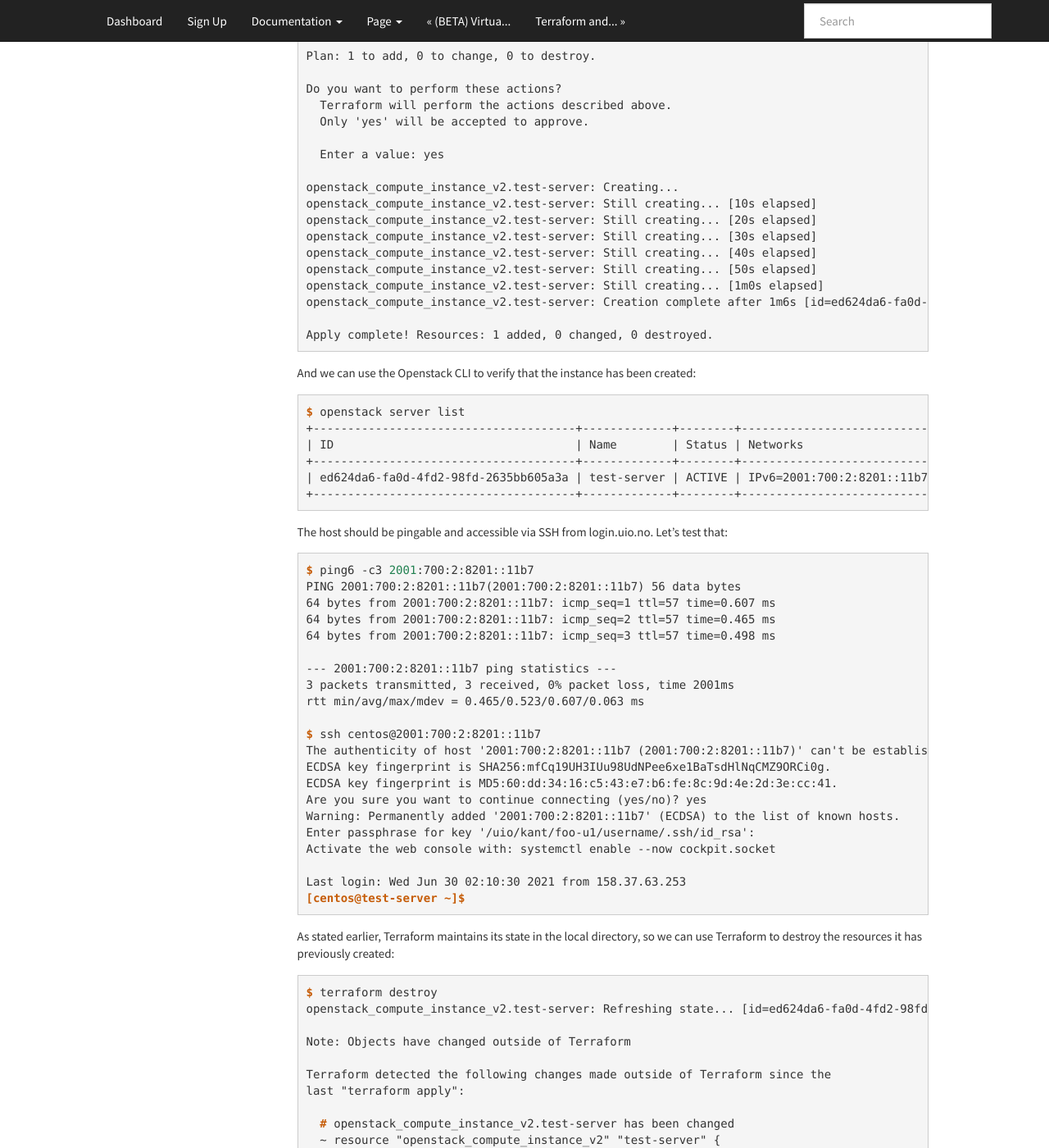
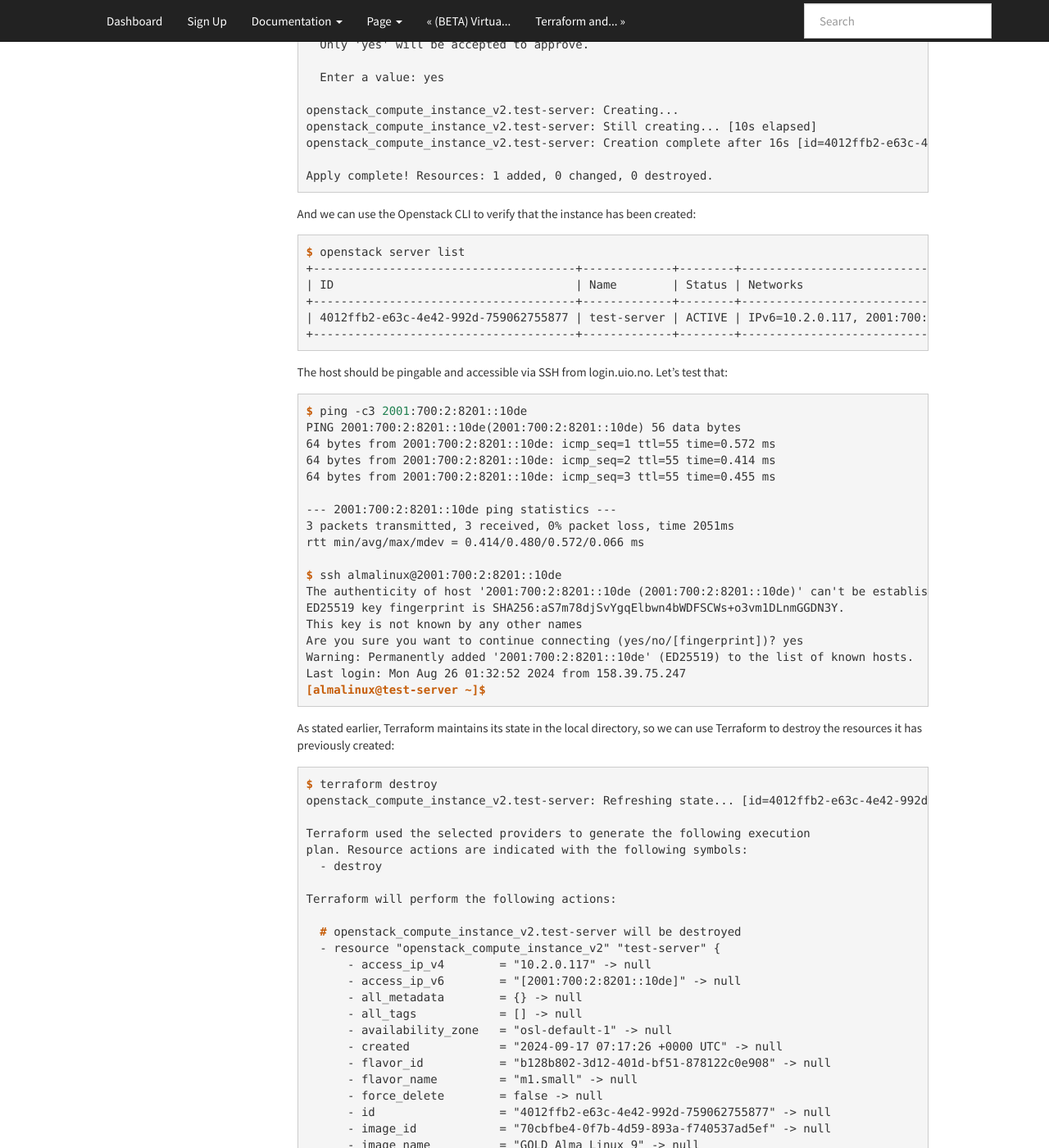
Before and after one commit to norcams/docs-enduser, a Sphinx documentation site: the page built from docs/terraform-part1.rst, in a window 1280 px wide and 1400 px high, scrolled down 4984 px. Shown: the whole window at 82% size. Built offline with Sphinx 7.4.7, drawn with Linux system fonts in a browser that asks for light colours; some of the changed text lies outside the part shown.

Commit message:
terraform review

```diff
--- a/docs/terraform-part1.rst
+++ b/docs/terraform-part1.rst
@@ -1,9 +1,7 @@
-.. |date| date::
-
 Terraform and NREC: Part I - Basics
 ======================================
 
-Last changed: |date|
+Last changed: 2024-09-17
 
 .. contents::
 
@@ -18,34 +16,27 @@ shows how to use Terraform in its simplest and most basic form.
 The example file can be downloaded here: :download:`basic.tf
 <downloads/tf-example1/basic.tf>`.
 
+The examples in this document has been tested and verified
+with **Terraform version 1.9.5**::
+
+  Terraform v1.9.5
+  on linux_amd64
+  + provider registry.terraform.io/terraform-provider-openstack/openstack v2.1.0
 
 Prerequisites
 -------------
 
 .. _OpenStack CLI tools: api.html
+.. _Install Terraform: https://developer.hashicorp.com/terraform/install?product_intent=terraform
 
-You need to download and install Terraform_ (example):
+You need to download and install Terraform_. Instructions on how to
+install Terraform is provided here:
 
-.. code-block:: console
+* `Install Terraform`_
 
-  $ unzip ~/Downloads/terraform_1.0.2_linux_amd64.zip
-  $ ./terraform --version
-  Terraform v1.0.2
-  on linux_amd64
-
-Install the ``terraform`` binary into ``~/.local/bin`` (e.g. your home
-directory):
-
-.. code-block:: console
-
-  $ mv ./terraform ~/.local/bin/
-
-Usually, this directory should be in your shell path. If
-it isn't, you can add it (for bash):
-
-.. code-block:: console
-
-  $ export PATH=$PATH:~/.local/bin
+Generally we recommend installing via the package manager if
+possible. This option should be available for Linux and MacOS, and
+ensures that updates are easily available.
 
 You also need to have the `OpenStack CLI tools`_ installed.
 
@@ -208,27 +196,28 @@ perform in a subsequent run:
         + all_metadata        = (known after apply)
         + all_tags            = (known after apply)
         + availability_zone   = (known after apply)
+        + created             = (known after apply)
         + flavor_id           = (known after apply)
         + flavor_name         = "m1.small"
         + force_delete        = false
         + id                  = (known after apply)
         + image_id            = (known after apply)
-        + image_name          = "GOLD CentOS 8"
+        + image_name          = "GOLD Alma Linux 9"
         + key_pair            = "mykey"
         + name                = "test-server"
         + power_state         = "active"
         + region              = (known after apply)
         + security_groups     = [
-            + "SSH and ICMP from login.uio.no",
+            + "ssh_icmp_login.uio.no",
             + "default",
           ]
         + stop_before_destroy = false
+        + updated             = (known after apply)
 
         + network {
             + access_network = false
             + fixed_ip_v4    = (known after apply)
             + fixed_ip_v6    = (known after apply)
-            + floating_ip    = (known after apply)
             + mac            = (known after apply)
             + name           = "IPv6"
             + port           = (known after apply)
@@ -240,8 +229,9 @@ perform in a subsequent run:
 
   ─────────────────────────────────────────────────────────────────────────────
 
-  Note: You didn't use the -out option to save this plan, so Terraform can't
-  guarantee to take exactly these actions if you run "terraform apply" now.
+  Note: You didn't use the -out option to save this plan, so Terraform
+  can't guarantee to take exactly these actions if you run "terraform
+  apply" now.
 
 The next step will be to actually run Terraform:
 
@@ -262,27 +252,28 @@ The next step will be to actually run Terraform:
         + all_metadata        = (known after apply)
         + all_tags            = (known after apply)
         + availability_zone   = (known after apply)
+        + created             = (known after apply)
         + flavor_id           = (known after apply)
         + flavor_name         = "m1.small"
         + force_delete        = false
         + id                  = (known after apply)
         + image_id            = (known after apply)
-        + image_name          = "GOLD CentOS 8"
+        + image_name          = "GOLD Alma Linux 9"
         + key_pair            = "mykey"
         + name                = "test-server"
         + power_state         = "active"
         + region              = (known after apply)
         + security_groups     = [
-            + "SSH and ICMP from login.uio.no",
             + "default",
+            + "ssh_icmp_login.uio.no",
           ]
         + stop_before_destroy = false
+        + updated             = (known after apply)
 
         + network {
             + access_network = false
             + fixed_ip_v4    = (known after apply)
             + fixed_ip_v6    = (known after apply)
-            + floating_ip    = (known after apply)
             + mac            = (known after apply)
             + name           = "IPv6"
             + port           = (known after apply)
@@ -300,12 +291,7 @@ The next step will be to actually run Terraform:
 
   openstack_compute_instance_v2.test-server: Creating...
   openstack_compute_instance_v2.test-server: Still creating... [10s elapsed]
-  openstack_compute_instance_v2.test-server: Still creating... [20s elapsed]
-  openstack_compute_instance_v2.test-server: Still creating... [30s elapsed]
-  openstack_compute_instance_v2.test-server: Still creating... [40s elapsed]
-  openstack_compute_instance_v2.test-server: Still creating... [50s elapsed]
-  openstack_compute_instance_v2.test-server: Still creating... [1m0s elapsed]
-  openstack_compute_instance_v2.test-server: Creation complete after 1m6s [id=ed624da6-fa0d-4fd2-98fd-2635bb605a3a]
+  openstack_compute_instance_v2.test-server: Creation complete after 16s [id=4012ffb2-e63c-4e42-992d-759062755877]
 
   Apply complete! Resources: 1 added, 0 changed, 0 destroyed.
 
@@ -315,38 +301,35 @@ created:
 .. code-block:: console
 
   $ openstack server list
-  +--------------------------------------+-------------+--------+---------------------------------------+---------------+----------+
-  | ID                                   | Name        | Status | Networks                              | Image         | Flavor   |
-  +--------------------------------------+-------------+--------+---------------------------------------+---------------+----------+
-  | ed624da6-fa0d-4fd2-98fd-2635bb605a3a | test-server | ACTIVE | IPv6=2001:700:2:8201::11b7, 10.2.2.76 | GOLD CentOS 8 | m1.small |
-  +--------------------------------------+-------------+--------+---------------------------------------+---------------+----------+
+  +--------------------------------------+-------------+--------+----------------------------------------+-------------------+----------+
+  | ID                                   | Name        | Status | Networks                               | Image             | Flavor   |
+  +--------------------------------------+-------------+--------+----------------------------------------+-------------------+----------+
+  | 4012ffb2-e63c-4e42-992d-759062755877 | test-server | ACTIVE | IPv6=10.2.0.117, 2001:700:2:8201::10de | GOLD Alma Linux 9 | m1.small |
+  +--------------------------------------+-------------+--------+----------------------------------------+-------------------+----------+
 
 The host should be pingable and accessible via SSH from
 login.uio.no. Let's test that:
 
 .. code-block:: console
 
-  $ ping6 -c3 2001:700:2:8201::11b7
-  PING 2001:700:2:8201::11b7(2001:700:2:8201::11b7) 56 data bytes
-  64 bytes from 2001:700:2:8201::11b7: icmp_seq=1 ttl=57 time=0.607 ms
-  64 bytes from 2001:700:2:8201::11b7: icmp_seq=2 ttl=57 time=0.465 ms
-  64 bytes from 2001:700:2:8201::11b7: icmp_seq=3 ttl=57 time=0.498 ms
+  $ ping -c3 2001:700:2:8201::10de
+  PING 2001:700:2:8201::10de(2001:700:2:8201::10de) 56 data bytes
+  64 bytes from 2001:700:2:8201::10de: icmp_seq=1 ttl=55 time=0.572 ms
+  64 bytes from 2001:700:2:8201::10de: icmp_seq=2 ttl=55 time=0.414 ms
+  64 bytes from 2001:700:2:8201::10de: icmp_seq=3 ttl=55 time=0.455 ms
 
-  --- 2001:700:2:8201::11b7 ping statistics ---
-  3 packets transmitted, 3 received, 0% packet loss, time 2001ms
-  rtt min/avg/max/mdev = 0.465/0.523/0.607/0.063 ms
+  --- 2001:700:2:8201::10de ping statistics ---
+  3 packets transmitted, 3 received, 0% packet loss, time 2051ms
+  rtt min/avg/max/mdev = 0.414/0.480/0.572/0.066 ms
 
-  $ ssh centos@2001:700:2:8201::11b7
-  The authenticity of host '2001:700:2:8201::11b7 (2001:700:2:8201::11b7)' can't be established.
-  ECDSA key fingerprint is SHA256:mfCq19UH3IUu98UdNPee6xe1BaTsdHlNqCMZ9ORCi0g.
-  ECDSA key fingerprint is MD5:60:dd:34:16:c5:43:e7:b6:fe:8c:9d:4e:2d:3e:cc:41.
-  Are you sure you want to continue connecting (yes/no)? yes
-  Warning: Permanently added '2001:700:2:8201::11b7' (ECDSA) to the list of known hosts.
-  Enter passphrase for key '/uio/kant/foo-u1/username/.ssh/id_rsa':
-  Activate the web console with: systemctl enable --now cockpit.socket
-
-  Last login: Wed Jun 30 02:10:30 2021 from 158.37.63.253
-  [centos@test-server ~]$
+  $ ssh almalinux@2001:700:2:8201::10de
+  The authenticity of host '2001:700:2:8201::10de (2001:700:2:8201::10de)' can't be established.
+  ED25519 key fingerprint is SHA256:aS7m78djSvYgqElbwn4bWDFSCWs+o3vm1DLnmGGDN3Y.
+  This key is not known by any other names
+  Are you sure you want to continue connecting (yes/no/[fingerprint])? yes
+  Warning: Permanently added '2001:700:2:8201::10de' (ED25519) to the list of known hosts.
+  Last login: Mon Aug 26 01:32:52 2024 from 158.39.75.247
+  [almalinux@test-server ~]$
 
 As stated earlier, Terraform maintains its state in the local
 directory, so we can use Terraform to destroy the resources it has
@@ -355,28 +338,7 @@ previously created:
 .. code-block:: console
 
   $ terraform destroy
-  openstack_compute_instance_v2.test-server: Refreshing state... [id=ed624da6-fa0d-4fd2-98fd-2635bb605a3a]
-
-  Note: Objects have changed outside of Terraform
-
-  Terraform detected the following changes made outside of Terraform since the
-  last "terraform apply":
-
-    # openstack_compute_instance_v2.test-server has been changed
-    ~ resource "openstack_compute_instance_v2" "test-server" {
-          id                  = "ed624da6-fa0d-4fd2-98fd-2635bb605a3a"
-          name                = "test-server"
-        + tags                = []
-          # (15 unchanged attributes hidden)
-
-          # (1 unchanged block hidden)
-      }
-
-  Unless you have made equivalent changes to your configuration, or ignored
-  the relevant attributes using ignore_changes, the following plan may include
-  actions to undo or respond to these changes.
-
-  ────────────────────────────────────────────────────────────────────────────
+  openstack_compute_instance_v2.test-server: Refreshing state... [id=4012ffb2-e63c-4e42-992d-759062755877]
 
   Terraform used the selected providers to generate the following execution
   plan. Resource actions are indicated with the following symbols:
@@ -386,35 +348,38 @@ previously created:
 
     # openstack_compute_instance_v2.test-server will be destroyed
     - resource "openstack_compute_instance_v2" "test-server" {
-        - access_ip_v4        = "10.2.2.76" -> null
-        - access_ip_v6        = "[2001:700:2:8201::11b7]" -> null
+        - access_ip_v4        = "10.2.0.117" -> null
+        - access_ip_v6        = "[2001:700:2:8201::10de]" -> null
         - all_metadata        = {} -> null
         - all_tags            = [] -> null
         - availability_zone   = "osl-default-1" -> null
+        - created             = "2024-09-17 07:17:26 +0000 UTC" -> null
         - flavor_id           = "b128b802-3d12-401d-bf51-878122c0e908" -> null
         - flavor_name         = "m1.small" -> null
         - force_delete        = false -> null
-        - id                  = "ed624da6-fa0d-4fd2-98fd-2635bb605a3a" -> null
-        - image_id            = "9ed0637a-1516-4425-892b-11764de95b35" -> null
-        - image_name          = "GOLD CentOS 8" -> null
+        - id                  = "4012ffb2-e63c-4e42-992d-759062755877" -> null
+        - image_id            = "70cbfbe4-0f7b-4d59-893a-f740537ad5ef" -> null
+        - image_name          = "GOLD Alma Linux 9" -> null
         - key_pair            = "mykey" -> null
         - name                = "test-server" -> null
         - power_state         = "active" -> null
         - region              = "osl" -> null
         - security_groups     = [
-            - "SSH and ICMP from login.uio.no",
             - "default",
+            - "ssh_icmp_login.uio.no",
           ] -> null
         - stop_before_destroy = false -> null
         - tags                = [] -> null
+        - updated             = "2024-09-17 07:17:37 +0000 UTC" -> null
 
         - network {
             - access_network = false -> null
-            - fixed_ip_v4    = "10.2.2.76" -> null
-            - fixed_ip_v6    = "[2001:700:2:8201::11b7]" -> null
-            - mac            = "fa:16:3e:e9:4e:db" -> null
+            - fixed_ip_v4    = "10.2.0.117" -> null
+            - fixed_ip_v6    = "[2001:700:2:8201::10de]" -> null
+            - mac            = "fa:16:3e:e2:2a:c6" -> null
             - name           = "IPv6" -> null
             - uuid           = "62421b56-346d-4794-99b0-fc27fe4e700f" -> null
+              # (1 unchanged attribute hidden)
           }
       }
 
@@ -426,9 +391,9 @@ previously created:
 
     Enter a value: yes
 
-  openstack_compute_instance_v2.test-server: Destroying... [id=ed624da6-fa0d-4fd2-98fd-2635bb605a3a]
-  openstack_compute_instance_v2.test-server: Still destroying... [id=ed624da6-fa0d-4fd2-98fd-2635bb605a3a, 10s elapsed]
-  openstack_compute_instance_v2.test-server: Destruction complete after 11s
+  openstack_compute_instance_v2.test-server: Destroying... [id=4012ffb2-e63c-4e42-992d-759062755877]
+  openstack_compute_instance_v2.test-server: Still destroying... [id=4012ffb2-e63c-4e42-992d-759062755877, 10s elapsed]
+  openstack_compute_instance_v2.test-server: Destruction complete after 10s
 
   Destroy complete! Resources: 1 destroyed.
 
```
Also changed, not shown: other parts of docs/terraform-part1.rst (+5 -8 lines), 1 other file.
